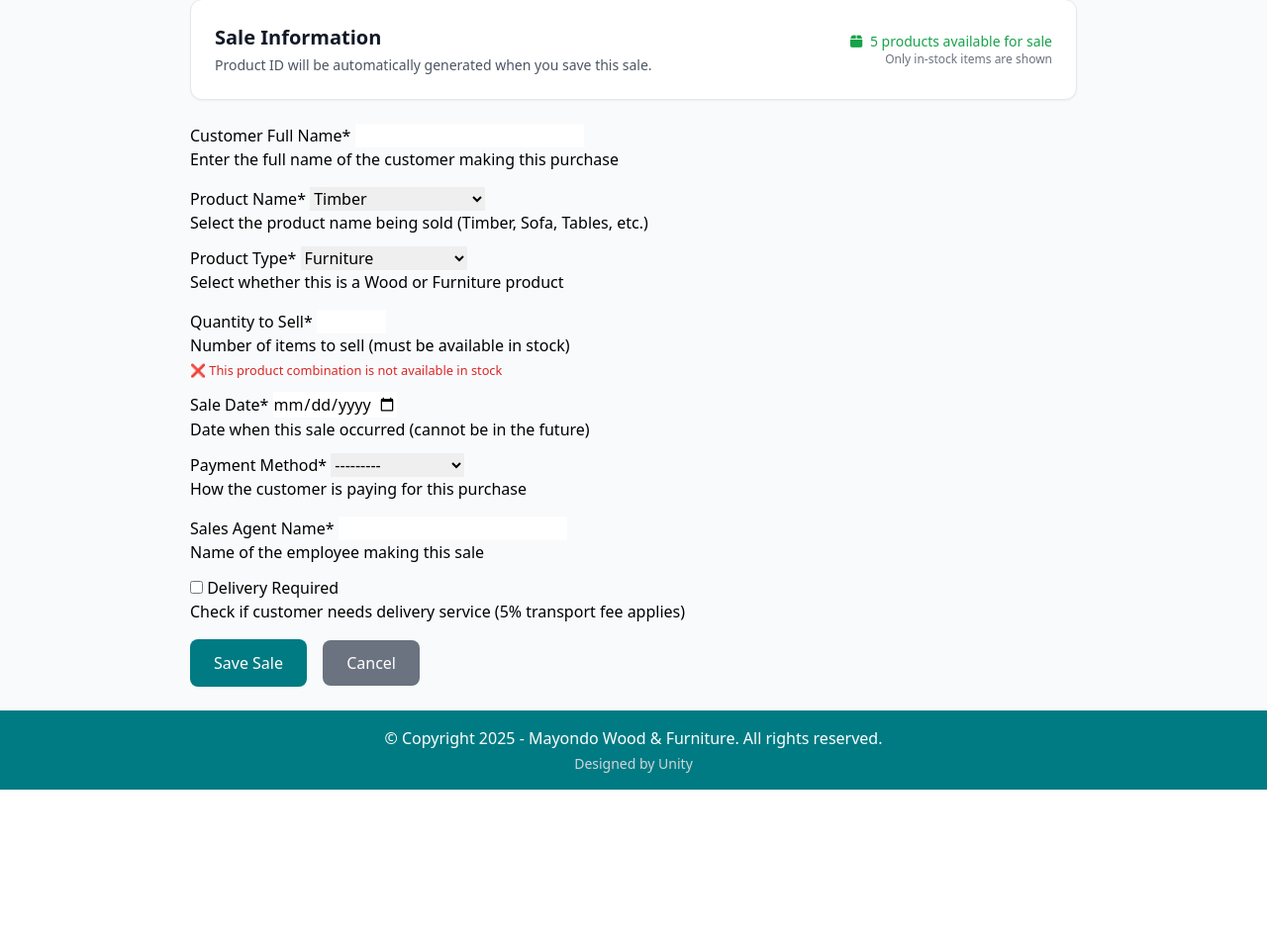
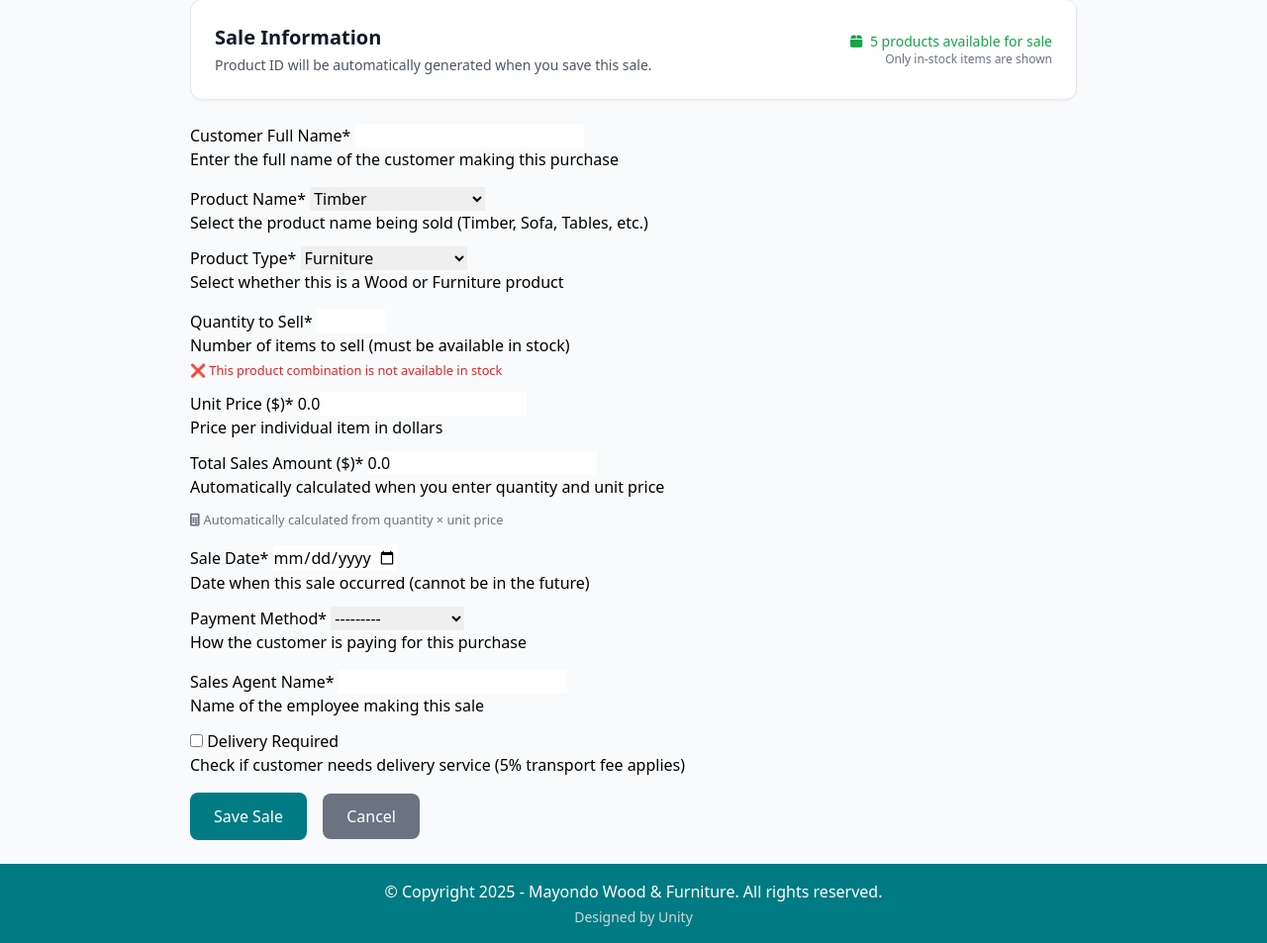
Before and after one commit to Unity-oss/MWF_final3, a Django app: page /addSale/ in a window 1280 px wide. Shown: the part 165-1118 px from the top of the page at 99% size. Before the commit the page ends 963 px from the top, so only its background shows below. Run offline with Django 5.2, Linux system fonts and the light colour scheme; a user stored in the database is signed in; data comes from the database, SQL or seed files in the repository; both versions use the stored data as it was after the commit; some libraries are stand-ins or nearby versions.

Commit message:
changed Total sales to update automatically

```diff
--- a/MayondoFurniture/home/forms.py
+++ b/MayondoFurniture/home/forms.py
@@ -39,8 +39,8 @@
     """
     class Meta:
         model = Sale   # This form is based on the Sale model
-        fields = ['customer_name', 'product_name', 'product_type', 'quantity', 'date',
-                 'payment_type', 'sales_agent', 'transport_required']
+        fields = ['customer_name', 'product_name', 'product_type', 'quantity', 'unit_price', 'total_sales_amount',
+                 'date', 'payment_type', 'sales_agent', 'transport_required']
         # Using separate product_name and product_type fields for better display
 
         # Custom error messages for better user experience
@@ -64,6 +64,15 @@
                 'min_value': 'Quantity must be at least 1. Cannot sell zero or negative items.',
                 'max_value': 'Quantity is too large. Please check available stock.',
             },
+            'unit_price': {
+                'required': 'Unit price is required. Please enter the price per item.',
+                'invalid': 'Please enter a valid price amount.',
+                'min_value': 'Unit price must be greater than 0.',
+                'max_digits': 'Price is too large. Please enter a reasonable amount.',
+            },
+            'total_sales_amount': {
+                'invalid': 'Total sales amount calculation error.',
+            },
             'date': {
                 'required': 'Sale date is required. Please select the date of sale.',
                 'invalid': 'Please enter a valid date in the format YYYY-MM-DD.',
@@ -85,6 +94,8 @@
             'product_name': 'Product Name',
             'product_type': 'Product Type',
             'quantity': 'Quantity to Sell',
+            'unit_price': 'Unit Price ($)',
+            'total_sales_amount': 'Total Sales Amount ($)',
             'date': 'Sale Date',
             'payment_type': 'Payment Method',
             'sales_agent': 'Sales Agent Name',
@@ -97,6 +108,8 @@
             'product_name': 'Select the product name being sold (Timber, Sofa, Tables, etc.)',
             'product_type': 'Select whether this is a Wood or Furniture product',
             'quantity': 'Number of items to sell (must be available in stock)',
+            'unit_price': 'Price per individual item in dollars',
+            'total_sales_amount': 'Automatically calculated when you enter quantity and unit price',
             'date': 'Date when this sale occurred (cannot be in the future)',
             'payment_type': 'How the customer is paying for this purchase',
             'sales_agent': 'Name of the employee making this sale',
@@ -111,7 +124,25 @@
             'quantity': forms.NumberInput(attrs={
                 'min': '1',
                 'step': '1',
-                'title': 'Quantity must be greater than 0'
+                'title': 'Quantity must be greater than 0',
+                'id': 'id_quantity',
+                'onchange': 'calculateTotal()',
+                'oninput': 'calculateTotal()'
+            }),
+            'unit_price': forms.NumberInput(attrs={
+                'min': '0.01',
+                'step': '0.01',
+                'title': 'Unit price must be greater than 0',
+                'id': 'id_unit_price',
+                'onchange': 'calculateTotal()',
+                'oninput': 'calculateTotal()'
+            }),
+            'total_sales_amount': forms.NumberInput(attrs={
+                'readonly': 'readonly',
+                'id': 'id_total_sales_amount',
+                'title': 'This field is automatically calculated',
+                'class': 'readonly-field',
+                'tabindex': '-1'
             }),
             'transport_required': forms.CheckboxInput(),
         }
@@ -162,10 +193,14 @@
         })
 
         # Add required attributes for client-side validation
-        required_fields = ['customer_name', 'product_name', 'product_type', 'quantity', 'date', 'payment_type', 'sales_agent']
+        required_fields = ['customer_name', 'product_name', 'product_type', 'quantity', 'unit_price', 'date', 'payment_type', 'sales_agent']
         for field_name in required_fields:
             if field_name in self.fields:
                 self.fields[field_name].widget.attrs['required'] = 'required'
+
+        # Make total_sales_amount field read-only in the form
+        if 'total_sales_amount' in self.fields:
+            self.fields['total_sales_amount'].widget.attrs['readonly'] = 'readonly'
 
         # Minimal crispy form setup - all layout handled by templates
         self.helper = FormHelper()
--- a/MayondoFurniture/home/models.py
+++ b/MayondoFurniture/home/models.py
@@ -75,6 +75,10 @@
     quantity = models.IntegerField()  # Number of items sold
     date = models.DateField(null=False)  # When the sale occurred
 
+    # Pricing information
+    unit_price = models.DecimalField(max_digits=10, decimal_places=2, default=0.00, help_text="Price per unit in dollars")
+    total_sales_amount = models.DecimalField(max_digits=12, decimal_places=2, default=0.00, help_text="Automatically calculated from quantity × unit price")
+
     # Payment and logistics
     payment_type = models.TextField(choices = PAYMENT_CHOICES)  # How customer paid
     sales_agent = models.CharField(max_length=50)  # Employee who made the sale
@@ -100,6 +104,16 @@
             raise ValidationError({
                 'quantity': 'Quantity must be greater than 0. Please enter a positive number.'
             })
+
+        # Validate unit price is positive
+        if self.unit_price is not None and self.unit_price <= 0:
+            raise ValidationError({
+                'unit_price': 'Unit price must be greater than 0. Please enter a positive amount.'
+            })
+
+        # Auto-calculate total sales amount
+        if self.quantity is not None and self.unit_price is not None:
+            self.total_sales_amount = self.quantity * self.unit_price
 
         # Validate product details if provided (they have defaults, so this is optional validation)
         if self.product_name and self.product_name not in [choice[0] for choice in self.CUSTOMER_CHOICES]:
--- a/MayondoFurniture/home/static/js/sales_form.js
+++ b/MayondoFurniture/home/static/js/sales_form.js
@@ -18,6 +18,8 @@
             productName: null,
             productType: null,
             quantity: null,
+            unitPrice: null,
+            totalSalesAmount: null,
             form: null
         };
 
@@ -69,6 +71,8 @@
             productName: document.querySelector('[name="product_name"]'),
             productType: document.querySelector('[name="product_type"]'),
             quantity: document.querySelector('[name="quantity"]'),
+            unitPrice: document.querySelector('[name="unit_price"]'),
+            totalSalesAmount: document.querySelector('[name="total_sales_amount"]'),
             form: document.querySelector('form.crispy-form')
         };
 
@@ -113,7 +117,7 @@
      * Set up event listeners for form interactions
      */
     setupEventListeners() {
-        const { productName, productType, quantity } = this.formElements;
+        const { productName, productType, quantity, unitPrice } = this.formElements;
 
         // Product selection changes
         if (productName) {
@@ -124,10 +128,22 @@
             productType.addEventListener('change', () => this.updateQuantityLimits());
         }
 
-        // Quantity input validation
+        // Quantity input validation and calculation
         if (quantity) {
-            quantity.addEventListener('input', () => this.validateQuantityInput());
-            quantity.addEventListener('blur', () => this.validateQuantityInput());
+            quantity.addEventListener('input', () => {
+                this.validateQuantityInput();
+                this.calculateTotal();
+            });
+            quantity.addEventListener('blur', () => {
+                this.validateQuantityInput();
+                this.calculateTotal();
+            });
+        }
+
+        // Unit price input and calculation
+        if (unitPrice) {
+            unitPrice.addEventListener('input', () => this.calculateTotal());
+            unitPrice.addEventListener('blur', () => this.calculateTotal());
         }
 
         // Form submission validation
@@ -320,6 +336,39 @@
     }
 
     /**
+     * Calculate total sales amount automatically
+     */
+    calculateTotal() {
+        const { quantity, unitPrice, totalSalesAmount } = this.formElements;
+
+        if (!quantity || !unitPrice || !totalSalesAmount) {
+            console.warn('⚠️ Some form elements not found for calculation');
+            return;
+        }
+
+        const quantityValue = parseFloat(quantity.value) || 0;
+        const unitPriceValue = parseFloat(unitPrice.value) || 0;
+
+        console.log(`📊 Calculating total: ${quantityValue} × ${unitPriceValue}`);
+
+        if (quantityValue > 0 && unitPriceValue > 0) {
+            const total = quantityValue * unitPriceValue;
+            totalSalesAmount.value = total.toFixed(2);
+
+            console.log(`✅ Total calculated: ${total.toFixed(2)}`);
+
+            // Visual feedback for successful calculation
+            totalSalesAmount.style.backgroundColor = '#d4edda';
+            setTimeout(() => {
+                totalSalesAmount.style.backgroundColor = '';
+            }, 1000);
+        } else {
+            totalSalesAmount.value = '0.00';
+            console.log('ℹ️ Setting total to 0.00 (invalid inputs)');
+        }
+    }
+
+    /**
      * Update stock data (for external calls)
      */
     updateStockData(newStockData) {
@@ -330,10 +379,16 @@
 }
 
 // Initialize when DOM is ready
-let salesFormManager;
 document.addEventListener('DOMContentLoaded', () => {
-    salesFormManager = new SalesFormManager();
+    window.salesFormManager = new SalesFormManager();
 });
 
 // Export for external access
 window.SalesFormManager = SalesFormManager;
+
+// Global function for form widgets to call
+function calculateTotal() {
+    if (window.salesFormManager) {
+        window.salesFormManager.calculateTotal();
+    }
+}
--- a/MayondoFurniture/home/templates/forms/sale_form.html
+++ b/MayondoFurniture/home/templates/forms/sale_form.html
@@ -50,7 +50,7 @@
     </div>
 </div>
 
-{# Quantity, Date, Payment Type (3 columns) #}
+{# Quantity, Unit Price, Total Sales Amount (3 columns) #}
 <div class="form-row mb-4">
     <div class="col-md-4">
         {{ form.quantity|as_crispy_field }}
@@ -59,12 +59,31 @@
         {% endif %}
     </div>
     <div class="col-md-4">
+        {{ form.unit_price|as_crispy_field }}
+        {% if form.unit_price.errors %}
+            <p class="text-red-600 text-sm">{{ form.unit_price.errors }}</p>
+        {% endif %}
+    </div>
+    <div class="col-md-4">
+        {{ form.total_sales_amount|as_crispy_field }}
+        {% if form.total_sales_amount.errors %}
+            <p class="text-red-600 text-sm">{{ form.total_sales_amount.errors }}</p>
+        {% endif %}
+        <small class="text-gray-500 mt-1 block">
+            <i class="fas fa-calculator mr-1"></i>Automatically calculated from quantity × unit price
+        </small>
+    </div>
+</div>
+
+{# Date and Payment Type (2 columns) #}
+<div class="form-row mb-4">
+    <div class="col-md-6">
         {{ form.date|as_crispy_field }}
         {% if form.date.errors %}
             <p class="text-red-600 text-sm">{{ form.date.errors }}</p>
         {% endif %}
     </div>
-    <div class="col-md-4">
+    <div class="col-md-6">
         {{ form.payment_type|as_crispy_field }}
         {% if form.payment_type.errors %}
             <p class="text-red-600 text-sm">{{ form.payment_type.errors }}</p>
```
Also changed, not shown: MayondoFurniture/home/static/sales.css (+22 -0 lines), MayondoFurniture/home/templates/dashboard.html (+9 -10 lines), MayondoFurniture/home/templates/edit_sale.html (+10 -0 lines), MayondoFurniture/home/templates/index.html (+92 -61 lines), MayondoFurniture/home/templates/view_sale.html (+15 -1 lines), MayondoFurniture/db.sqlite3, MayondoFurniture/home/migrations/0014_sale_total_sales_amount_sale_unit_price.py (added), MayondoFurniture/home/static/index.jpg (added).
